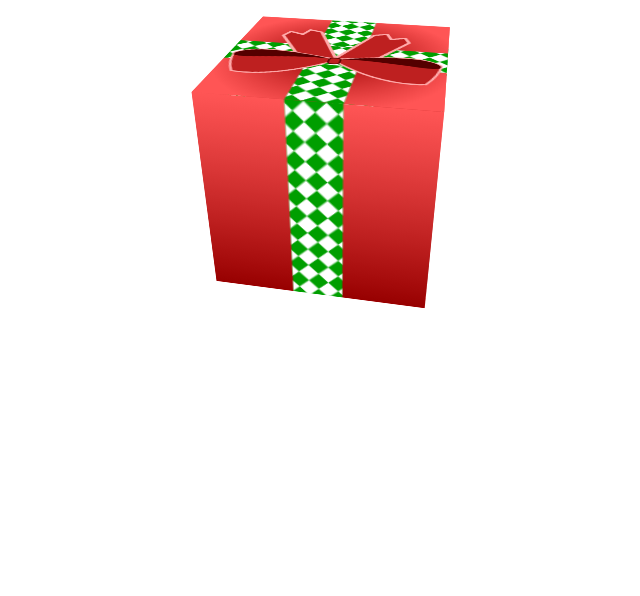
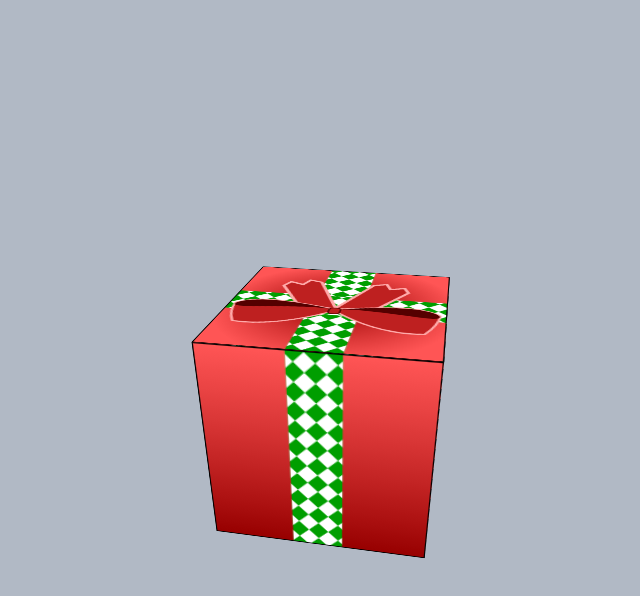
Before and after one commit to jrbarnhart/christmas-2024, a React (Vite) app: page / in a window 1280 px wide. Shown: the top 596 px of the page, without its empty margins (303-943 px from the left). Built offline with nearby package versions, Linux system fonts and the light colour scheme.

Commit message:
Play the animation based on react state

```diff
--- a/src/App.tsx
+++ b/src/App.tsx
@@ -1,10 +1,20 @@
+import { useState } from "react";
 import Gift from "./components/gift/Gift";
 
 function App() {
+  const [isIdle, setIsIdle] = useState(true);
+
+  const handleClick = () => {
+    setIsIdle((prev) => !prev);
+  };
+
   return (
-    <>
-      <Gift />
-    </>
+    <main
+      onClick={handleClick}
+      className="bg-slate-500/50 h-screen w-screen flex items-center justify-center"
+    >
+      <Gift isIdle={isIdle} />
+    </main>
   );
 }
 
--- a/src/components/gift/Gift.tsx
+++ b/src/components/gift/Gift.tsx
@@ -1,9 +1,9 @@
 import { Bottom, Side, Top } from "./textures";
 
-export default function Gift() {
+export default function Gift({ isIdle }: { isIdle: boolean }) {
   return (
     <div className="scene">
-      <div className="cube">
+      <div className={(isIdle ? "cube--animated " : "") + "cube"}>
         <div className="cube__face cube__face--front">
           <Side />
         </div>
--- a/src/index.css
+++ b/src/index.css
@@ -6,7 +6,6 @@
   width: 200px;
   height: 200px;
   perspective: 600px;
-  margin: 50px auto;
 }
 
 .cube {
@@ -16,17 +15,18 @@
   transform-style: preserve-3d;
   transform: rotateX(-30deg) rotateY(-45deg);
   animation: spin 5s infinite linear;
+  animation-play-state: paused;
+}
+
+.cube--animated {
+  animation-play-state: running;
 }
 
 .cube__face {
   position: absolute;
   width: 200px;
   height: 200px;
-  background: rgba(255, 255, 255, 0.9);
-  text-align: center;
-  line-height: 200px;
-  font-size: 1.5rem;
-  color: #333;
+  border: 1px solid black;
 }
 
 .cube__face--front {
```
